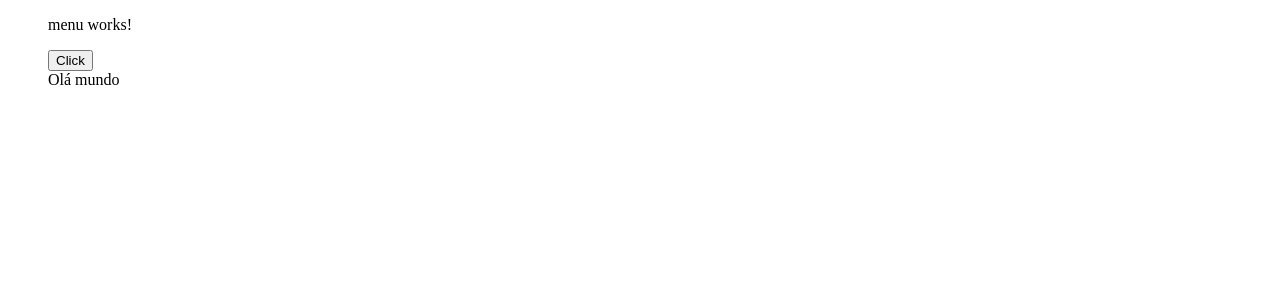
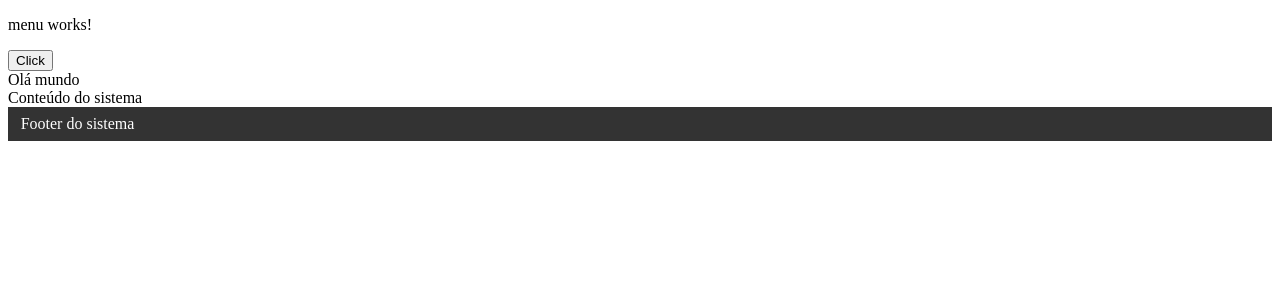
Before and after one commit to g3l2e1/udemy-angular, an Angular app: page / in a window 1280 px wide. Shown: the top 300 px of the page. Built offline with nearby package versions, Linux system fonts and the light colour scheme.

Commit message:
Component footer criado

```diff
--- a/src/app/app.component.css
+++ b/src/app/app.component.css
@@ -0,0 +1 @@
+* { margin: 0px; padding: 0px; }
--- a/src/app/app.component.html
+++ b/src/app/app.component.html
@@ -1 +1,5 @@
 <menu></menu>
+<div>
+  Conteúdo do sistema
+</div>
+<footer></footer>
--- a/src/app/app.module.ts
+++ b/src/app/app.module.ts
@@ -3,11 +3,13 @@ import { NgModule } from '@angular/core';
 
 import { AppComponent } from './app.component';
 import { MenuComponent } from './menu/menu.component';
+import { FooterComponent } from './footer/footer.component';
 
 @NgModule({
   declarations: [
     AppComponent,
-    MenuComponent
+    MenuComponent,
+    FooterComponent
   ],
   imports: [
     BrowserModule
--- /dev/null
+++ b/src/app/footer/footer.component.css
@@ -0,0 +1,3 @@
+.footer {
+    background-color: #333; color: white; padding: 0.5rem 1%; width: 98%; margin: 0px;
+}
--- /dev/null
+++ b/src/app/footer/footer.component.html
@@ -0,0 +1,3 @@
+<div class="footer">
+  Footer do sistema
+</div>
--- /dev/null
+++ b/src/app/footer/footer.component.ts
@@ -0,0 +1,15 @@
+import { Component, OnInit } from '@angular/core';
+
+@Component({
+  selector: 'footer',
+  templateUrl: './footer.component.html',
+  styleUrls: ['./footer.component.css']
+})
+export class FooterComponent implements OnInit {
+
+  constructor() { }
+
+  ngOnInit() {
+  }
+
+}
```
Also changed, not shown: 1 other file (tests, documents, lock files or other folders).
